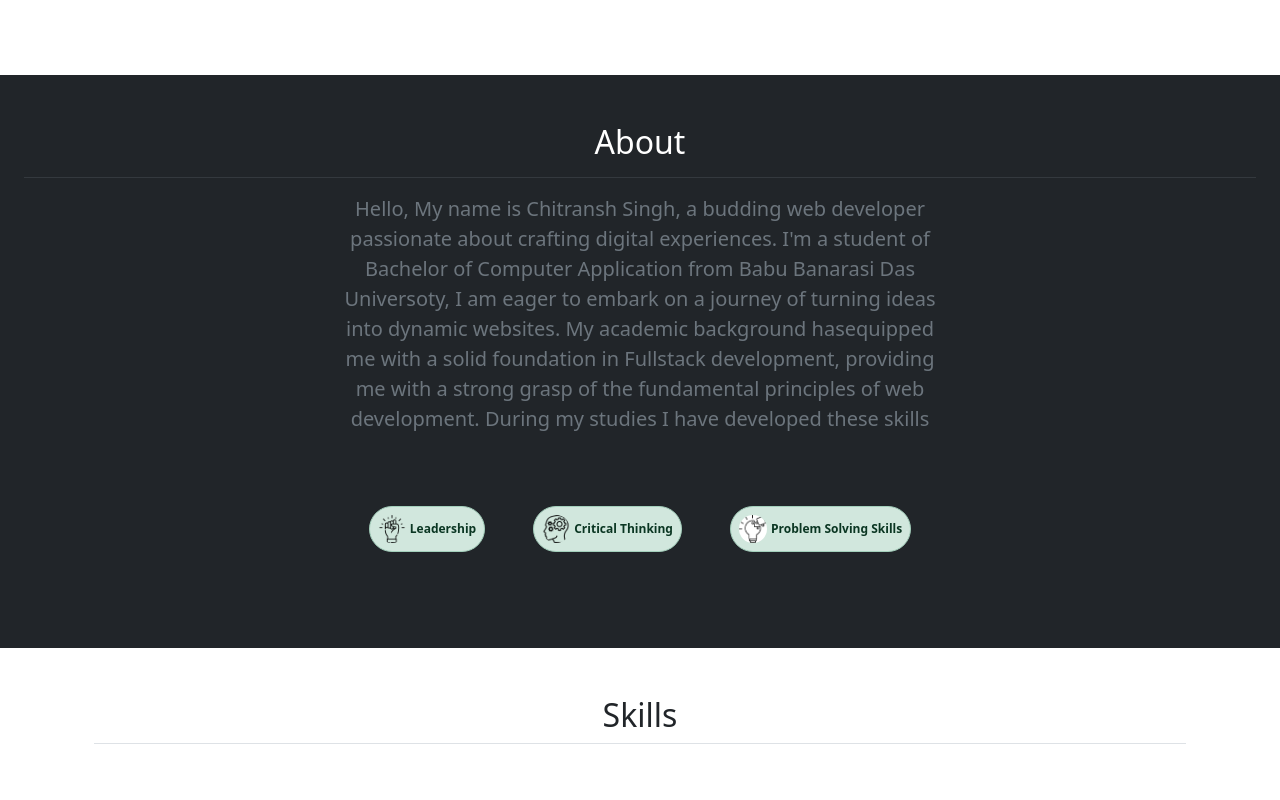
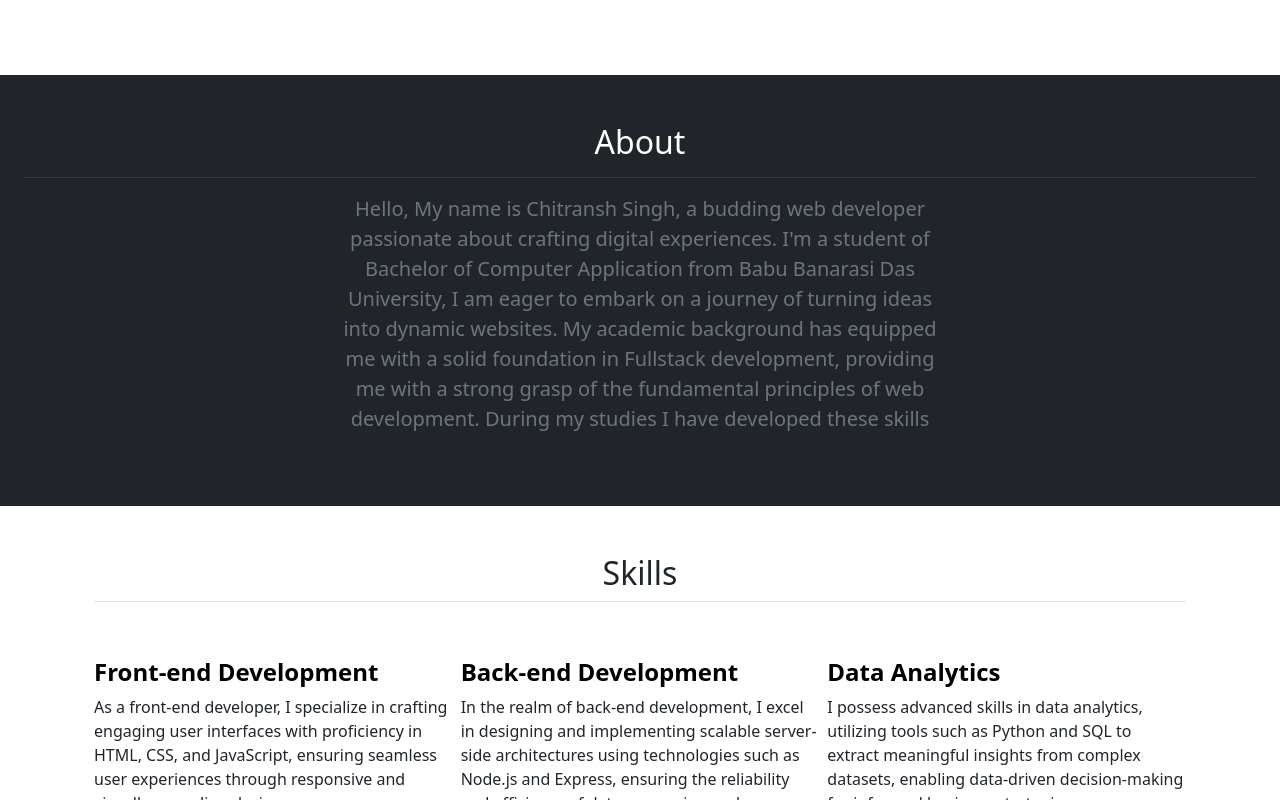
Before and after one commit to Chitransh-Singh0/portfolio, a plain HTML site: page index.html in a window 1280 px wide. Shown: the part 617-1417 px from the top of the page. Drawn offline with nearby package versions, Linux system fonts and the light colour scheme.

Commit message:
index.html

```diff
--- a/index.html
+++ b/index.html
@@ -42,28 +42,11 @@
                 <p class="fs-5 mb-4">Hello,
                     My name is Chitransh Singh,
                     a budding web developer passionate about crafting digital experiences. I'm a student of Bachelor of
-                    Computer Application from Babu Banarasi Das Universoty, I am eager to embark on a journey of turning
+                    Computer Application from Babu Banarasi Das University, I am eager to embark on a journey of turning
                     ideas into dynamic websites.
-                    My academic background hasequipped me with a solid foundation in Fullstack development,
+                    My academic background has equipped me with a solid foundation in Fullstack development,
                     providing me with a strong grasp of the fundamental principles of web development. During my
                     studies I have developed these skills</p>
-                    <div class="d-flex gap-5 justify-content-center py-5">
-                        <span
-                            class="badge d-flex align-items-center p-2 pe-2 text-success-emphasis bg-success-subtle border border-success-subtle rounded-pill">
-                            <img class="rounded-circle me-1" width="28" height="28" src="./assets/images/leadership.png"
-                                alt="">Leadership
-                        </span>
-                        <span
-                            class="badge d-flex align-items-center p-2 pe-2 text-success-emphasis bg-success-subtle border border-success-subtle rounded-pill">
-                            <img class="rounded-circle me-1" width="28" height="28" src="./assets/images/thought.png" alt="">Critical
-                            Thinking
-                        </span>
-                        <span
-                            class="badge d-flex align-items-center p-2 pe-2 text-success-emphasis bg-success-subtle border border-success-subtle rounded-pill">
-                            <img class="rounded-circle me-1" width="28" height="28" src="./assets/images/problem-solving.jpg"
-                                alt="">Problem Solving Skills
-                        </span>
-                    </div>
             </div>
         </div>
     </div>
```
